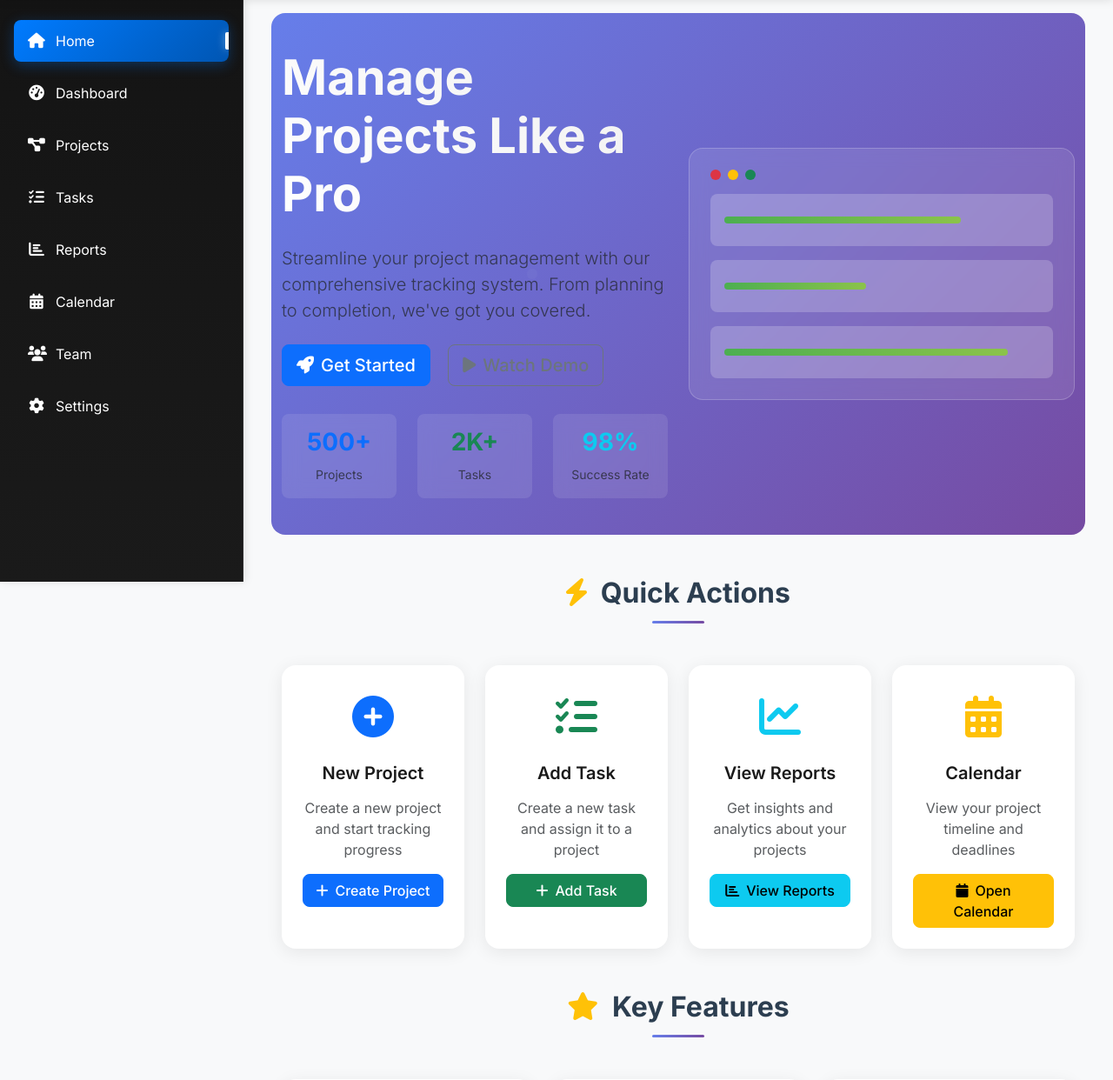
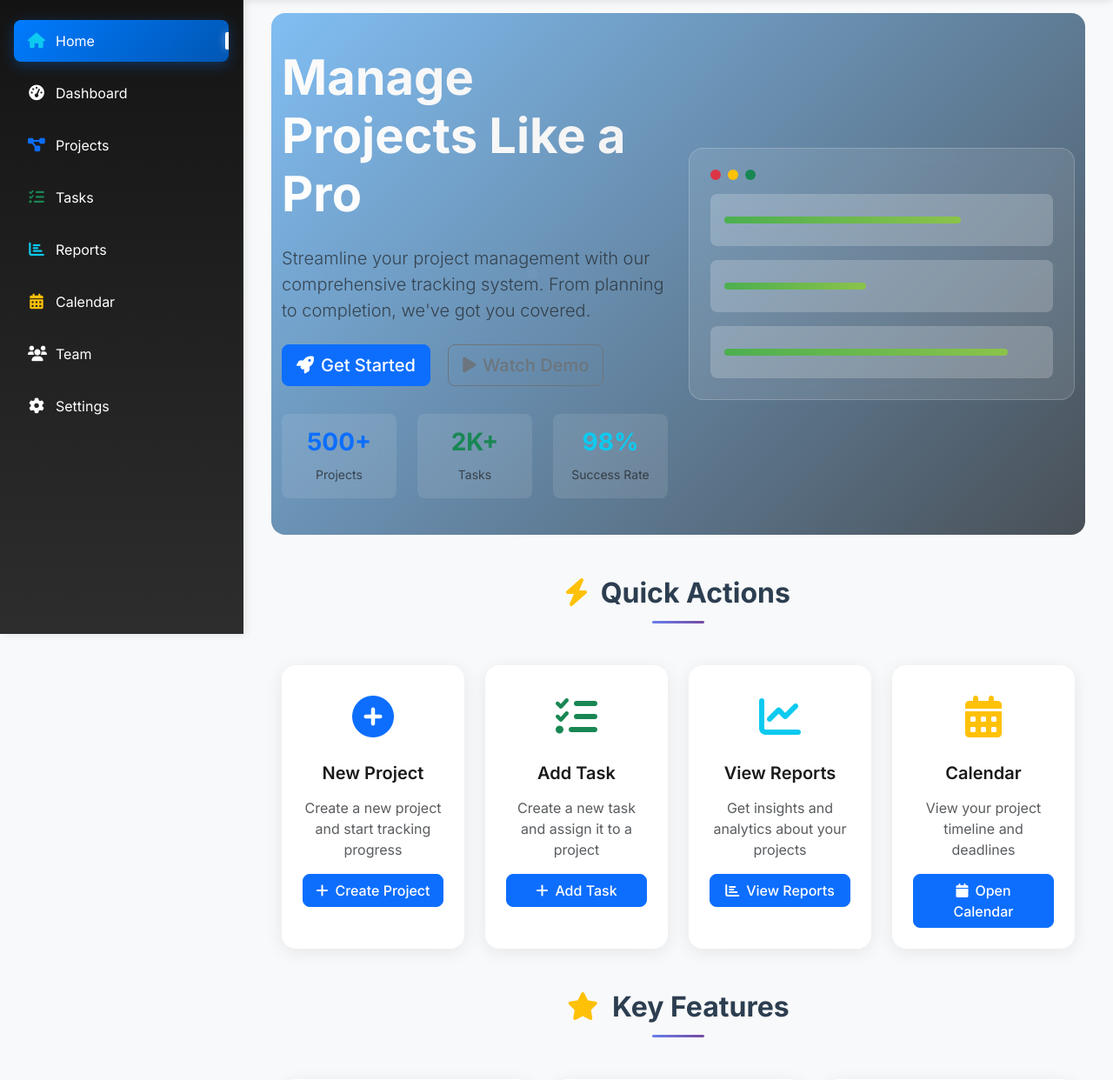
Before and after one commit to Mcdtronix/Project_Tracker, a Django app: page / in a window 1280 px wide. Shown: the part 71-1313 px from the top of the page at 87% size. Run offline with Django 5.2, Linux system fonts and the light colour scheme; parts of the project's set-up code (start-up, migrations or seed data) failed here and were passed over.

Commit message:
updated color coding to improve user experiences

```diff
--- a/project_tracker/templates/base.html
+++ b/project_tracker/templates/base.html
@@ -52,8 +52,9 @@
             box-shadow: 0 2px 10px rgba(0,0,0,.1);
             background: linear-gradient(135deg, var(--dark-bg) 0%, #2d2d2d 100%) !important;
             border-bottom: 1px solid var(--border-color);
-            z-index: 1030;
+            z-index: 1030 !important;
             transition: all var(--transition-speed) ease;
+
         }
 
         .navbar-brand {
@@ -89,8 +90,8 @@
             position: fixed;
             top: var(--navbar-height);
             left: 0;
-            height: calc(100vh - var(--navbar-height) - var(--footer-height));
-            background: linear-gradient(180deg, var(--darker-bg) 0%, #1a1a1a 100%);
+            height: calc(100vh - var(--navbar-height));
+            background: linear-gradient(180deg, var(--darker-bg) 0%, #2d2d2d 100%);
             border-right: 1px solid var(--border-color);
             padding: 1.5rem 1rem;
             overflow-y: auto;
@@ -438,7 +439,7 @@
             display: flex;
             justify-content: center;
             align-items: center;
-            z-index: 9999;
+            z-index: 1040;
             opacity: 0;
             visibility: hidden;
             transition: all 0.3s ease;
@@ -446,7 +447,7 @@
 
         .page-loading.show {
             opacity: 1;
-            visibility: visible;
+            visibility: hidden;
         }
 
         .page-loading .spinner {
@@ -509,7 +510,7 @@
         <ul class="sidebar-nav">
             <li>
                 <a href="/" class="active">
-                    <i class="fas fa-home"></i>
+                    <i class="fas fa-home text-info"></i>
                     <span>Home</span>
                 </a>
             </li>
@@ -521,25 +522,25 @@
             </li>
             <li>
                 <a href="/projects">
-                    <i class="fas fa-project-diagram"></i>
+                    <i class="fas fa-project-diagram text-primary"></i>
                     <span>Projects</span>
                 </a>
             </li>
             <li>
                 <a href="/tasks">
-                    <i class="fas fa-tasks"></i>
+                    <i class="fas fa-tasks text-success"></i>
                     <span>Tasks</span>
                 </a>
             </li>
             <li>
                 <a href="/reports">
-                    <i class="fas fa-chart-bar"></i>
+                    <i class="fas fa-chart-bar text-info"></i>
                     <span>Reports</span>
                 </a>
             </li>
             <li>
                 <a href="/calendar">
-                    <i class="fas fa-calendar-alt"></i>
+                    <i class="fas fa-calendar-alt text-warning"></i>
                     <span>Calendar</span>
                 </a>
             </li>
@@ -581,7 +582,7 @@
         <div class="container-fluid">
             <div class="row h-100 align-items-center">
                 <div class="col-6">
-                    <span class="text-muted">© 2024 Project Tracker. All rights reserved.</span>
+                    <span class="text-muted">© 2025 Project Tracker. All rights reserved.</span>
                 </div>
                 <div class="col-6 text-end">
                     <a href="#" class="text-muted me-3" title="GitHub">
@@ -601,10 +602,6 @@
         </div>
     </footer>
 
-    <!-- Bootstrap 5 JS Bundle -->
-    <script src="https://cdn.jsdelivr.net/npm/bootstrap@5.3.0/dist/js/bootstrap.bundle.min.js"></script>
-
-    <!-- Custom JS -->
     <script>
         // Enhanced sidebar functionality
         const sidebar = document.getElementById('sidebar');
@@ -771,7 +768,7 @@
                 padding: 1rem 1.5rem;
                 border-radius: 0.5rem;
                 box-shadow: 0 4px 20px rgba(0,0,0,.15);
-                z-index: 10000;
+                z-index: 1030;
                 transform: translateX(100%);
                 transition: all 0.3s ease;
                 max-width: 300px;
@@ -827,8 +824,35 @@
                 mainContent.classList.add('loaded');
             }, 100);
         }
+
+        // Show loading overlay on page load
+        document.addEventListener('DOMContentLoaded', () => {
+            const pageLoading = document.getElementById('pageLoading');
+            if (pageLoading) {
+                pageLoading.classList.add('show');
+            }
+        });
+
+        // Hide loading overlay when page is fully loaded
+        window.addEventListener('load', () => {
+            const pageLoading = document.getElementById('pageLoading');
+            if (pageLoading) {
+                setTimeout(() => {
+                    pageLoading.classList.remove('show');
+                }, 300); // Small delay to prevent flickering
+            }
+        });
+
+        // Automatically hide overlay before showing a modal
+        document.addEventListener('show.bs.modal', function () {
+            const pageLoading = document.getElementById('pageLoading');
+            if (pageLoading && pageLoading.classList.contains('show')) {
+                pageLoading.classList.remove('show');
+            }
+        });
     </script>
 
-    {% block extra_js %}{% endblock %}
+    <!-- Bootstrap 5 JS Bundle -->
+    <script src="https://cdn.jsdelivr.net/npm/bootstrap@5.3.0/dist/js/bootstrap.bundle.min.js"></script>
 </body>
 </html>
--- a/project_tracker/templates/calendar.html
+++ b/project_tracker/templates/calendar.html
@@ -13,13 +13,13 @@
     <div class="row align-items-center">
         <div class="col-md-8">
             <h1 class="calendar-title">
-                <i class="fas fa-calendar-alt text-warning me-3"></i>
+                <i class="fas fa-calendar-alt text-primary me-3"></i>
                 Calendar
             </h1>
             <p class="text-muted">View your project timeline and deadlines.</p>
         </div>
         <div class="col-md-4 text-end">
-            <button class="btn btn-warning">
+            <button class="btn btn-primary">
                 <i class="fas fa-plus me-2"></i>Add Event
             </button>
         </div>
@@ -45,7 +45,7 @@
 
 <style>
 .calendar-header {
-    background: linear-gradient(135deg, #ffc107 0%, #fd7e14 100%);
+    background: linear-gradient(135deg, #81bef3  0%, #495057 100%);
     color: white;
     padding: 2rem;
     border-radius: 1rem;
--- a/project_tracker/templates/home.html
+++ b/project_tracker/templates/home.html
@@ -110,7 +110,7 @@
                         </div>
                         <h5 class="card-title">Add Task</h5>
                         <p class="card-text text-muted">Create a new task and assign it to a project</p>
-                        <button class="btn btn-success w-100" onclick="showQuickModal('task')">
+                        <button class="btn btn-primary w-100" onclick="showQuickModal('task')">
                             <i class="fas fa-plus me-2"></i>Add Task
                         </button>
                     </div>
@@ -124,7 +124,7 @@
                         </div>
                         <h5 class="card-title">View Reports</h5>
                         <p class="card-text text-muted">Get insights and analytics about your projects</p>
-                        <a href="/reports" class="btn btn-info w-100">
+                        <a href="/reports" class="btn btn-primary w-100">
                             <i class="fas fa-chart-bar me-2"></i>View Reports
                         </a>
                     </div>
@@ -138,7 +138,7 @@
                         </div>
                         <h5 class="card-title">Calendar</h5>
                         <p class="card-text text-muted">View your project timeline and deadlines</p>
-                        <a href="/calendar" class="btn btn-warning w-100">
+                        <a href="/calendar" class="btn btn-primary w-100">
                             <i class="fas fa-calendar me-2"></i>Open Calendar
                         </a>
                     </div>
@@ -354,7 +354,7 @@
 <style>
 /* Hero Section */
 .hero-section {
-    background: linear-gradient(135deg, #667eea 0%, #764ba2 100%);
+    background: linear-gradient(135deg, #81bef3 0%, #495057 100%);
     color: white;
     border-radius: 1rem;
     margin-top: -1rem;
--- a/project_tracker/templates/projects.html
+++ b/project_tracker/templates/projects.html
@@ -95,7 +95,7 @@
 
 <style>
 .projects-header {
-    background: linear-gradient(135deg, #667eea 0%, #764ba2 100%);
+    background: linear-gradient(135deg, #81bef3 0%, #495057 100%);
     color: white;
     padding: 2rem;
     border-radius: 1rem;
--- a/project_tracker/templates/reports.html
+++ b/project_tracker/templates/reports.html
@@ -13,13 +13,13 @@
     <div class="row align-items-center">
         <div class="col-md-8">
             <h1 class="reports-title">
-                <i class="fas fa-chart-bar text-info me-3"></i>
+                <i class="fas fa-chart-bar text-primary me-3"></i>
                 Reports
             </h1>
             <p class="text-muted">Analytics and insights for your projects and tasks.</p>
         </div>
         <div class="col-md-4 text-end">
-            <button class="btn btn-info">
+            <button class="btn btn-primary">
                 <i class="fas fa-download me-2"></i>Export Report
             </button>
         </div>
@@ -45,7 +45,7 @@
 
 <style>
 .reports-header {
-    background: linear-gradient(135deg, #17a2b8 0%, #20c997 100%);
+    background: linear-gradient(135deg, #81bef3 0%, #495057 100%);
     color: white;
     padding: 2rem;
     border-radius: 1rem;
--- a/project_tracker/templates/settings.html
+++ b/project_tracker/templates/settings.html
@@ -13,13 +13,13 @@
     <div class="row align-items-center">
         <div class="col-md-8">
             <h1 class="settings-title">
-                <i class="fas fa-cog text-secondary me-3"></i>
+                <i class="fas fa-cog text-primary me-3"></i>
                 Settings
             </h1>
             <p class="text-muted">Configure your project tracker preferences.</p>
         </div>
         <div class="col-md-4 text-end">
-            <button class="btn btn-secondary">
+            <button class="btn btn-primary">
                 <i class="fas fa-save me-2"></i>Save Changes
             </button>
         </div>
@@ -45,7 +45,7 @@
 
 <style>
 .settings-header {
-    background: linear-gradient(135deg, #6c757d 0%, #495057 100%);
+    background: linear-gradient(135deg, #81bef3 0%, #495057 100%);
     color: white;
     padding: 2rem;
     border-radius: 1rem;
--- a/project_tracker/templates/tasks.html
+++ b/project_tracker/templates/tasks.html
@@ -14,13 +14,13 @@
     <div class="row align-items-center">
         <div class="col-md-8">
             <h1 class="tasks-title">
-                <i class="fas fa-tasks text-success me-3"></i>
+                <i class="fas fa-tasks text-primary me-3"></i>
                 Tasks
             </h1>
             <p class="text-muted">Manage and track all your tasks across projects.</p>
         </div>
         <div class="col-md-4 text-end">
-            <button class="btn btn-success" onclick="showCreateTaskModal()">
+            <button class="btn btn-primary" onclick="showCreateTaskModal()">
                 <i class="fas fa-plus me-2"></i>New Task
             </button>
         </div>
@@ -257,7 +257,7 @@
 
 <style>
 .tasks-header {
-    background: linear-gradient(135deg, #28a745 0%, #20c997 100%);
+    background: linear-gradient(135deg, #81bef3 0%, #495057 100%);
     color: white;
     padding: 2rem;
     border-radius: 1rem;
--- a/project_tracker/templates/team.html
+++ b/project_tracker/templates/team.html
@@ -45,7 +45,7 @@
 
 <style>
 .team-header {
-    background: linear-gradient(135deg, #007bff 0%, #6610f2 100%);
+    background: linear-gradient(135deg, #81bef3  0%, #495057 100%);
     color: white;
     padding: 2rem;
     border-radius: 1rem;
```
Also changed, not shown: project_tracker/templates/dashboard.html (+50 -54 lines).
